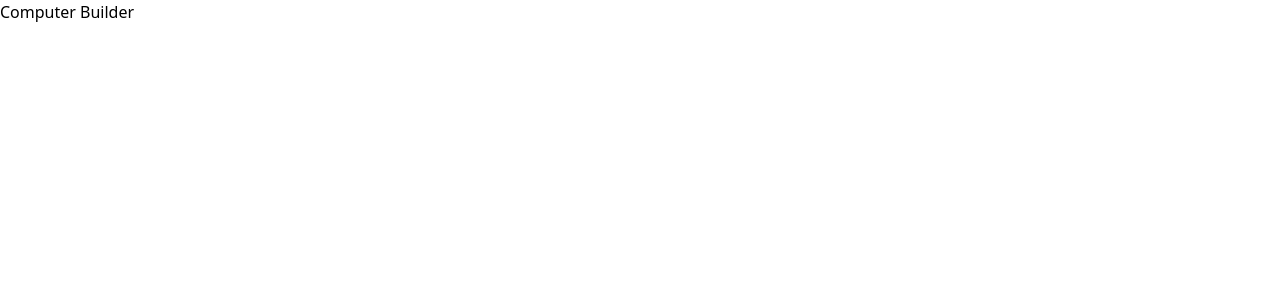
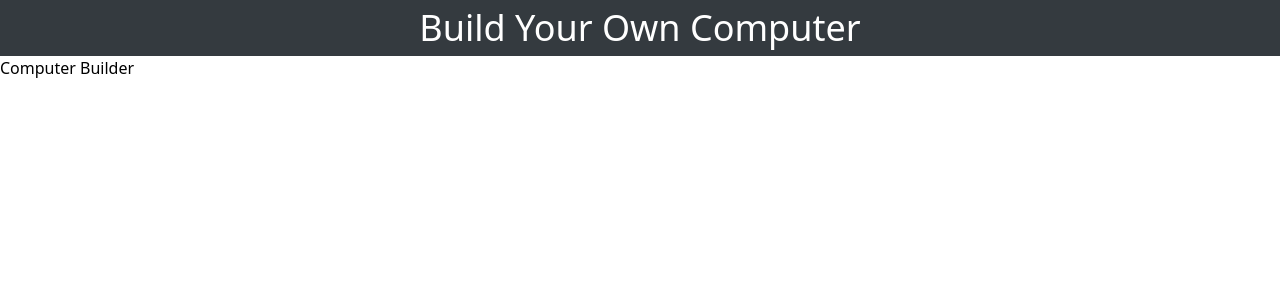
Before and after one commit to Kang-Yuchan/computer-builder, a React (Vite) app: page / in a window 1280 px wide. Shown: the top 300 px of the page. Built offline with nearby package versions, Linux system fonts and the light colour scheme.

Commit message:
feat: add header

```diff
--- a/src/App.tsx
+++ b/src/App.tsx
@@ -1,8 +1,13 @@
+import Header from "./components/header"
+
 function App() {
   return (
-    <div>
+   <>
+	 	<Header />
+		<main>
 			Computer Builder
-		</div>
+		</main>
+	 </>
   )
 }
 
--- /dev/null
+++ b/src/components/header.tsx
@@ -0,0 +1,9 @@
+export default function Header() {
+  return (
+    <header className="flex h-14 w-full items-center justify-center bg-[#343a3f]">
+      <h1 className="text-4xl font-medium text-white">
+        Build Your Own Computer
+      </h1>
+    </header>
+  );
+}
```
